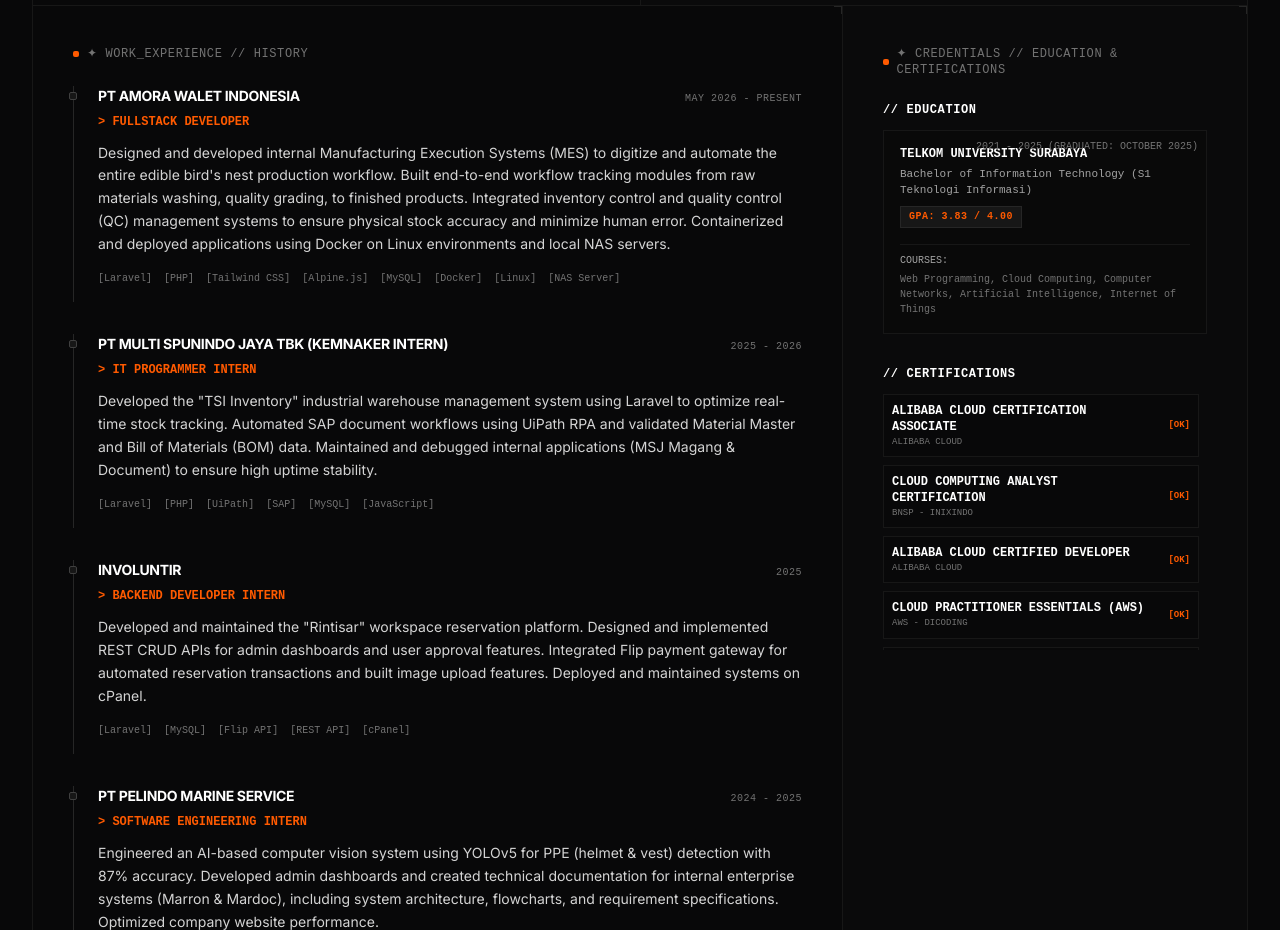
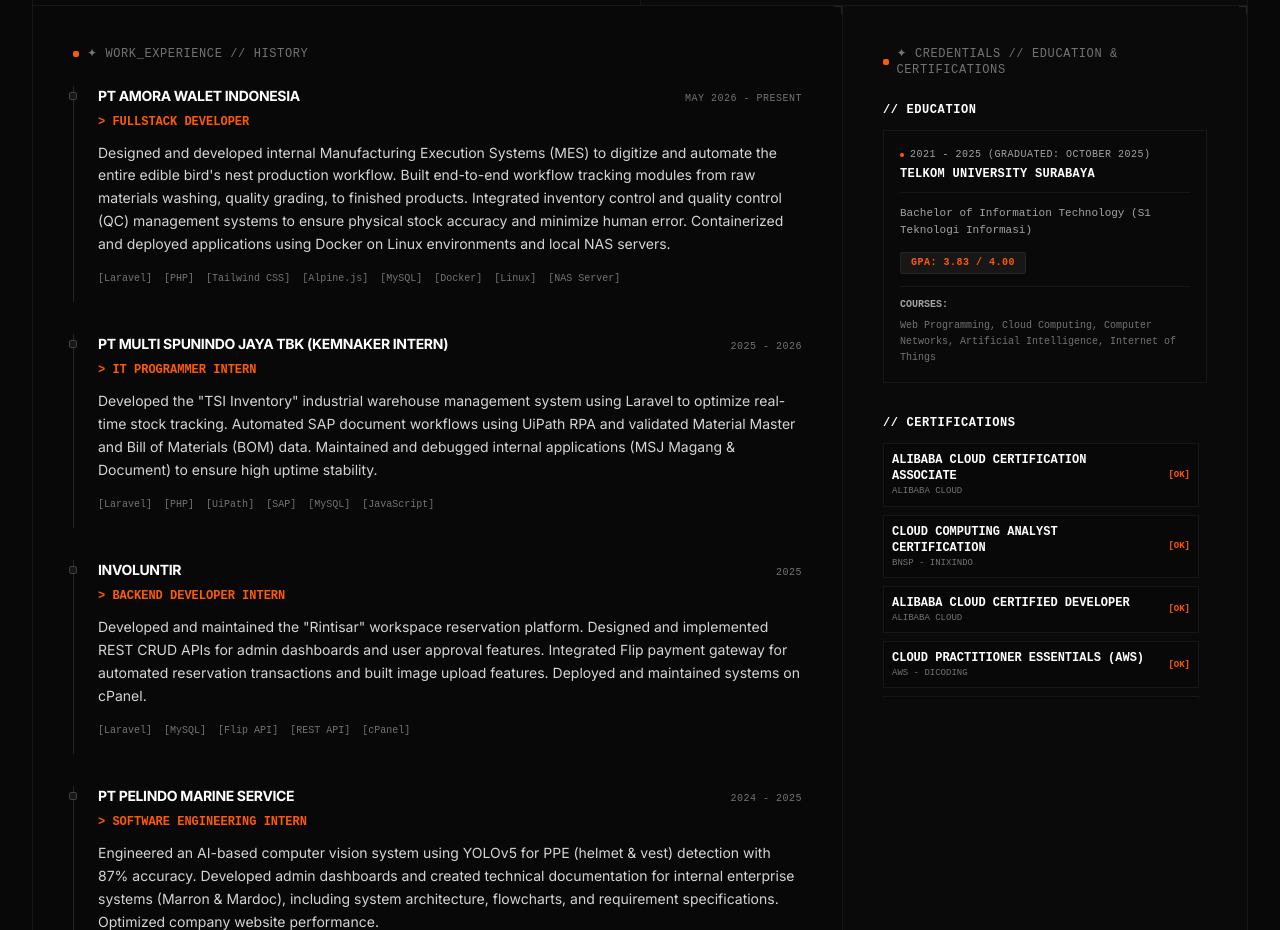
Before and after one commit to RadifAfta/My-Personal-Website, a React (Create React App) app: page / in a window 1280 px wide. Shown: the part 1120-2050 px from the top of the page. Built offline with nearby package versions, Linux system fonts and the light colour scheme.

Commit message:
style : update about layout minor

```diff
--- a/src/components/About.js
+++ b/src/components/About.js
@@ -207,21 +207,26 @@
           <div className="mb-8 font-mono text-xs">
             <h3 className="text-xs uppercase text-white font-bold mb-3 tracking-wider">{"// EDUCATION"}</h3>
             {education.map((edu, idx) => (
-              <div key={idx} className="border border-neutral-900 bg-[#080809]/50 p-4 relative group/edu hover:border-neutral-800 transition-mechanical">
-                <div className="absolute top-2 right-2 text-[10px] text-neutral-500 uppercase">
-                  {edu.period}
+              <div key={idx} className="border border-neutral-900 bg-[#080809]/50 p-4 group/edu hover:border-neutral-800 transition-mechanical space-y-3">
+                <div className="border-b border-neutral-900 pb-2.5">
+                  <div className="text-[10px] text-neutral-400 font-mono uppercase tracking-wider mb-1 flex items-center gap-1.5">
+                    <span className="w-1 h-1 bg-safety rounded-full inline-block" />
+                    {edu.period}
+                  </div>
+                  <h4 className="font-bold text-white uppercase text-xs tracking-wide leading-tight">
+                    {edu.school}
+                  </h4>
                 </div>
-                <div className="font-bold text-white uppercase text-xs mb-1 pr-16 leading-tight">
-                  {edu.school}
-                </div>
-                <div className="text-neutral-400 text-[11px] mb-2">
+                <div className="text-neutral-400 text-[11px] leading-relaxed">
                   {edu.degree}
                 </div>
-                <div className="inline-block px-2 py-0.5 bg-neutral-900 border border-neutral-800 text-[10px] text-safety uppercase tracking-wider font-bold mb-2">
-                  {edu.gpa}
+                <div>
+                  <span className="inline-block px-2.5 py-0.5 bg-neutral-900 border border-neutral-800 text-[10px] text-safety uppercase tracking-wider font-bold rounded-sm">
+                    {edu.gpa}
+                  </span>
                 </div>
-                <div className="text-[10px] text-neutral-500 leading-normal border-t border-neutral-900 pt-2 mt-2">
-                  <span className="text-neutral-400 block mb-1">COURSES:</span>
+                <div className="text-[10px] text-neutral-500 leading-relaxed border-t border-neutral-900 pt-2.5">
+                  <span className="text-neutral-400 block mb-1 font-semibold">COURSES:</span>
                   {edu.courses}
                 </div>
               </div>
```
